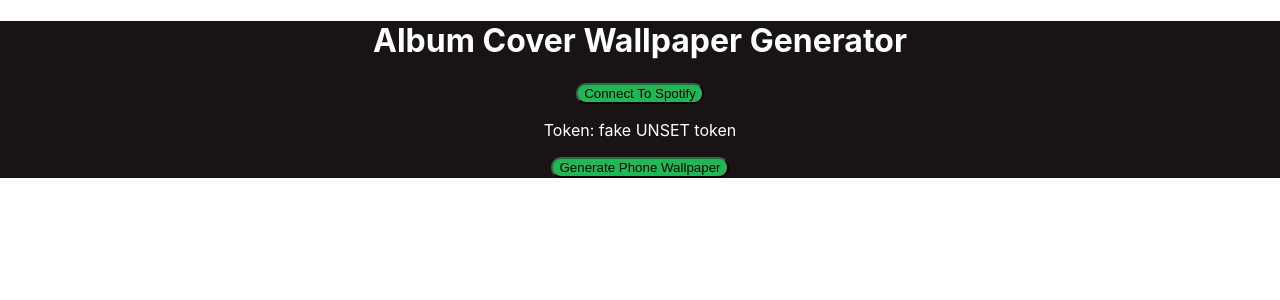
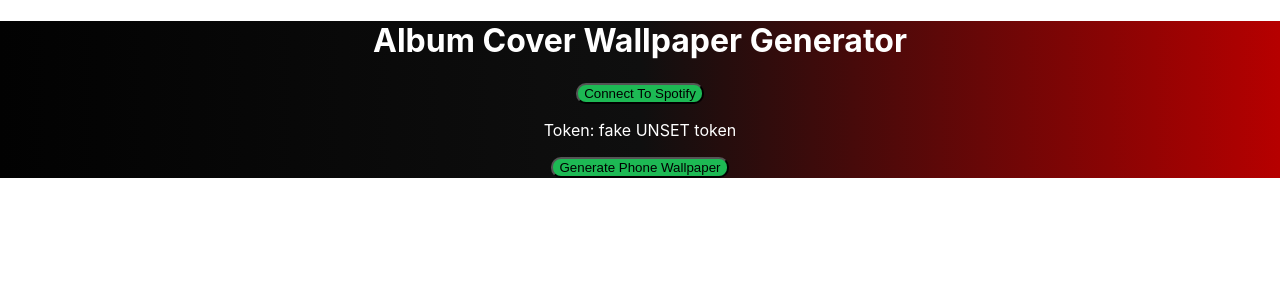
Before and after one commit to Cutaiar/spotify-workbench, a React (Create React App) app in the folder frontend/: page / in a window 1280 px wide. Shown: the top 300 px of the page. Built offline with nearby package versions, Linux system fonts and the light colour scheme; what spotify-web-api-js would draw is missing.

Commit message:
adding the gradient background

```diff
--- a/frontend/src/App.css
+++ b/frontend/src/App.css
@@ -1,6 +1,6 @@
 .App {
   text-align: center;
-  background-color: #191414;
+  background: linear-gradient(to left, rgb(182, 0, 0), rgb(15, 15, 15) 50%, rgb(2, 2, 2) 100%);
   color: white;
 }
 
```
